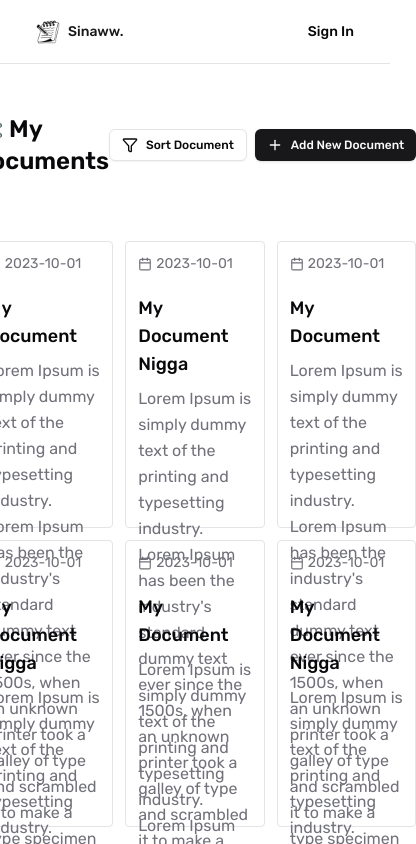
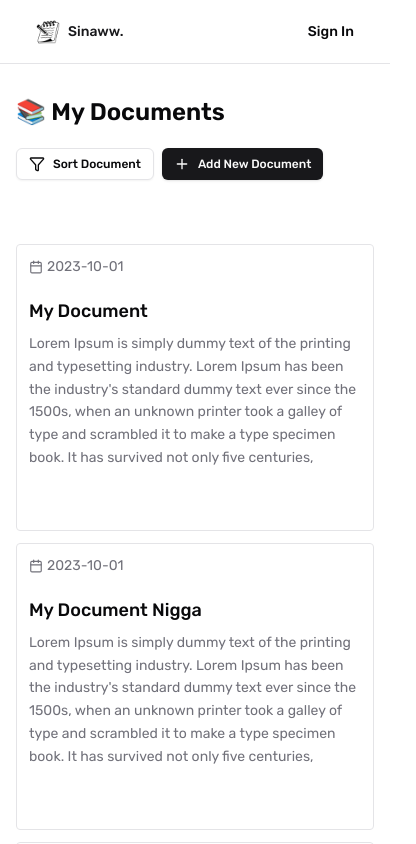
Before and after one commit to rayhan889/sinaww, a Next.js app: page /dashboard/documents in a window 390 px wide. Shown: the top 844 px of the page, 416 px wide, since content can reach past the window. Built offline with nearby package versions, Linux system fonts and the light colour scheme; no server answers.

Commit message:
fix layouting issue

```diff
--- a/app/(dashboard)/dashboard/documents/page.tsx
+++ b/app/(dashboard)/dashboard/documents/page.tsx
@@ -20,8 +20,8 @@ export default function Documents() {
   ]
 
   return (
-    <section className='flex h-full w-full flex-col items-start justify-start space-y-16 pt-24'>
-      <div className='flex w-full items-center justify-between'>
+    <section className='flex h-screen w-full flex-col items-start justify-start space-y-16 pt-24'>
+      <div className='flex w-full flex-col items-start justify-between gap-5 md:flex-row md:items-center md:gap-0'>
         <h2 className='text-2xl font-semibold'>📚 My Documents</h2>
         <div className='flex items-center gap-2'>
           <Button size='sm' variant='outline'>
@@ -37,7 +37,7 @@ export default function Documents() {
           </Link>
         </div>
       </div>
-      <div className='grid w-full grid-cols-3 gap-3'>
+      <div className='grid w-full grid-cols-1 gap-3 md:grid-cols-2 lg:grid-cols-3'>
         {[...documents, ...documents, ...documents].map((document, index) => {
           const slug = document.title.toLowerCase().replace(/\s+/g, '_')
           return (
@@ -52,7 +52,7 @@ export default function Documents() {
               </div>
               <div className='flex w-full flex-col gap-2'>
                 <h3 className='text-lg font-medium'>{document.title}</h3>
-                <p className='leading-relaxed text-zinc-500'>
+                <p className='text-sm leading-relaxed text-zinc-500 md:text-base'>
                   {document.description}
                 </p>
               </div>
--- a/app/(dashboard)/layout.tsx
+++ b/app/(dashboard)/layout.tsx
@@ -9,7 +9,7 @@ export default function DashboardLayout({
       <Topbar />
       <Sidebar />
 
-      <section className='container mx-auto flex h-screen max-w-6xl items-center justify-center'>
+      <section className='container mx-auto flex h-screen max-w-6xl items-center justify-center overflow-y-auto'>
         {children}
       </section>
     </>
--- a/components/Sidebar.tsx
+++ b/components/Sidebar.tsx
@@ -22,7 +22,7 @@ const Sidebar = () => {
     }
   ]
   return (
-    <aside className='left-0 top-0 hidden h-screen w-60 border-r border-zinc-200 md:fixed md:block'>
+    <aside className='left-0 top-0 hidden h-screen w-60 border-r border-zinc-200 lg:fixed lg:block'>
       <div className='mt-0 flex h-full flex-col p-5 md:mt-16'>
         <ul className='w-full space-y-3'>
           {navLinks.map((link, index) => (
```
